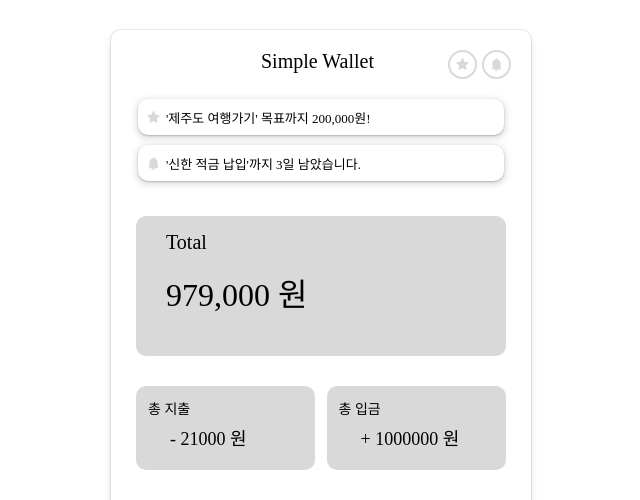
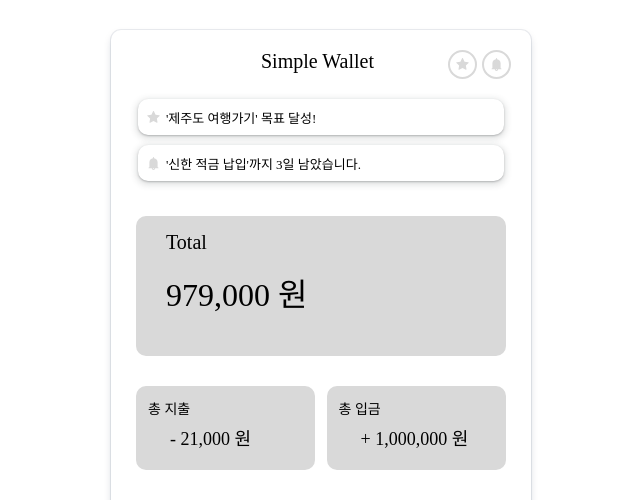
Before and after one commit to 5Suminsss2/Simple-Wallet, a React (Create React App) app: page / in a window 1280 px wide. Shown: the top 500 px of the page, without its empty margins (319-959 px from the left). Built offline with nearby package versions, Linux system fonts and the light colour scheme.

Commit message:
Feat: 목표 알림 표시 실질 기능 구현

```diff
--- a/src/components/Alarm/GoalCard.js
+++ b/src/components/Alarm/GoalCard.js
@@ -1,5 +1,7 @@
 import styled from "styled-components";
 import { AiFillStar } from "react-icons/ai";
+import { useRecoilValue } from "recoil";
+import { totalState } from "../../store/atom";
 
 function GoalCard({ data }) {
 
@@ -21,10 +23,21 @@ function GoalCard({ data }) {
     font-size: 13px;
   `;
 
+  const total = useRecoilValue(totalState);
+  const remainingPrice =total - data.price;
+
   return (
     <AlarmItems>
       <AiFillStar size="15" color="#d9d9d9" />
-      <AlarmText>'{data.goalContents}' 목표까지 200,000원!</AlarmText>
+      {remainingPrice >= 0 || remainingPrice === 0 ? (
+        <AlarmText>
+          '{data.goalContents}' 목표 달성!
+        </AlarmText>
+      ) : (
+        <AlarmText>
+          '{data.goalContents}' 목표까지 {" "} { Math.abs(remainingPrice).toLocaleString("ko-KR")}원 남았어요!
+        </AlarmText>
+      )}
     </AlarmItems>
   );
 }
--- a/src/components/Total.js
+++ b/src/components/Total.js
@@ -1,6 +1,6 @@
 import styled from "styled-components";
-import { useRecoilValue } from "recoil";
-import { datasetState } from "../store/atom";
+import { useRecoilValue, useRecoilState } from "recoil";
+import { datasetState, totalState } from "../store/atom";
 
 function Total() {
 
@@ -53,34 +53,39 @@ function Total() {
 
   // 입출금 내역 데이터 가져오기
   const dataset = useRecoilValue(datasetState);
+  const [total, setTotal] = useRecoilState(totalState);
   let deposit = 0;
   let withDraw = 0;
 
   // 입출금 내역 데이터 계산
   dataset.map(function (element) {
     if (element.accountType === "Deposit") {
-      deposit += element.price
+      deposit += Number(element.price);
     } else {
-      withDraw += element.price
+      withDraw += Number(element.price);
     }
   });
 
-  let total = (deposit - withDraw).toLocaleString("ko-KR");
+  setTotal(deposit - withDraw);
 
   return (
     <TotalContainer>
       <TotalItem>
         <TotalTitle>Total</TotalTitle>
-        <TotalAccount>{total} 원</TotalAccount>
+        <TotalAccount>{total.toLocaleString("ko-KR")} 원</TotalAccount>
       </TotalItem>
       <SeperateTotalContainer>
         <SeperateTotalItems>
           <SeperateTotalTitle>총 지출</SeperateTotalTitle>
-          <SeperateTotalAccount>- {withDraw} 원</SeperateTotalAccount>
+          <SeperateTotalAccount>
+            - {withDraw.toLocaleString("ko-KR")} 원
+          </SeperateTotalAccount>
         </SeperateTotalItems>
         <SeperateTotalItems>
           <SeperateTotalTitle>총 입금</SeperateTotalTitle>
-          <SeperateTotalAccount>+ {deposit} 원</SeperateTotalAccount>
+          <SeperateTotalAccount>
+            + {deposit.toLocaleString("ko-KR")} 원
+          </SeperateTotalAccount>
         </SeperateTotalItems>
       </SeperateTotalContainer>
     </TotalContainer>
--- a/src/store/atom.js
+++ b/src/store/atom.js
@@ -34,6 +34,11 @@ let alarmDatasetState = atom({
   default: alarmData["alarmData"],
 });
 
+// 총 금액 데이터
+let totalState = atom({
+  key: "totalState",
+  default: 0
+})
 
 export {
   alarmModalState,
@@ -41,4 +46,5 @@ export {
   datasetState,
   goalDatasetState,
   alarmDatasetState,
+  totalState,
 };
```
